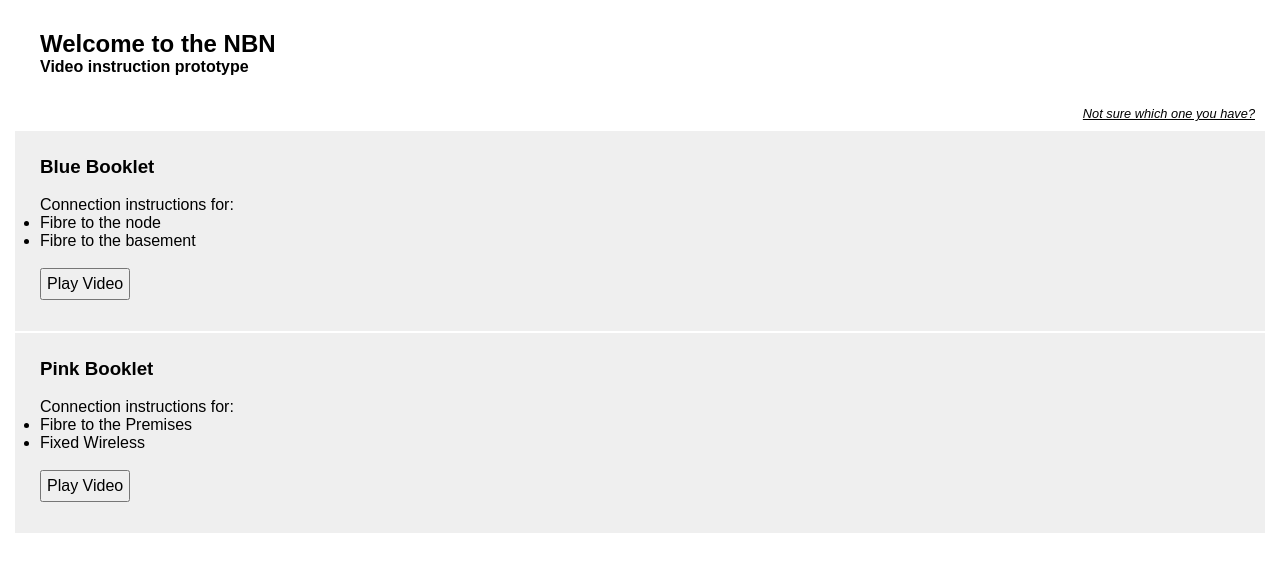
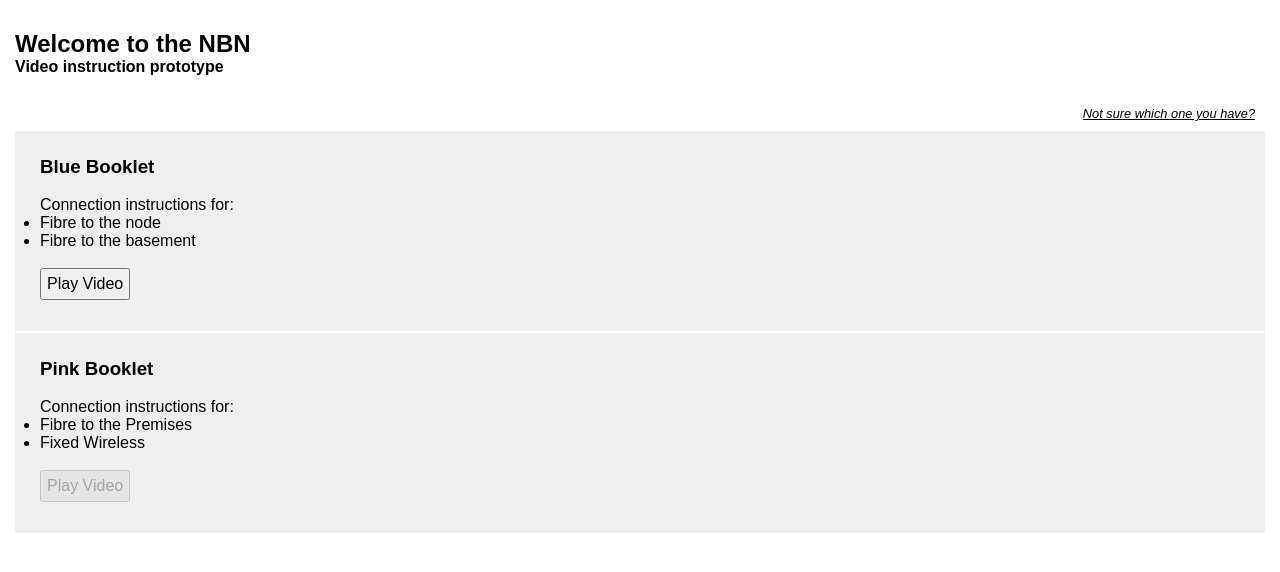
Before and after one commit to mrprkr/nbn-setup, a plain HTML site: page index.html in a window 1280 px wide. Drawn offline with Linux system fonts and the light colour scheme.

Commit message:
Update 2015-07-01T06:57:21.360Z

```diff
--- a/src/css/stylesheet.css
+++ b/src/css/stylesheet.css
@@ -18,9 +18,7 @@
 .heading {
   width: 300px;
   padding-top: 30px;
-  padding-bottom: 30px;
-  padding-left: 25px;
-  padding-right: 25px; }
+  padding-bottom: 30px; }
 
 .notSureHelper {
   margin-right: 10px;
--- a/src/js/templateCache.js
+++ b/src/js/templateCache.js
@@ -1,4 +1,4 @@
-angular.module("templatescache", []).run(["$templateCache", function($templateCache) {$templateCache.put("content.html","\n<div class=\"heading\">\n  <h2>Welcome to the NBN</h2>\n  <h4>Video instruction prototype</h4>\n</div>\n<div class=\"notSureHelper\">\n  <p ng-show=\"!showingHelper\" ng-click=\"showingHelper = !showingHelper\">Not sure which one you have?</p>\n  <p ng-show=\"showingHelper\" ng-click=\"showingHelper = !showingHelper\">hide</p>\n</div>\n<div ng-show=\"showingHelper\" class=\"checkWelcomeLetter\">\n  <p>You can find your connection type on your welcome letter and on the front of your setup booklet.</p><br/>\n</div>\n<div class=\"connectionContainer\">\n  <div class=\"connection\">\n    <div class=\"description\">\n      <h3>Blue Booklet</h3><br/>\n      <p>Connection instructions for:</p>\n      <ul>\n        <li>Fibre to the node</li>\n        <li>Fibre to the basement</li>\n      </ul><br/><a href=\"#/player\">\n        <button>Play Video</button></a>\n    </div>\n  </div>\n  <div class=\"connection\">\n    <div class=\"description\">\n      <h3>Pink Booklet</h3><br/>\n      <p>Connection instructions for:</p>\n      <ul>\n        <li>Fibre to the Premises</li>\n        <li>Fixed Wireless</li>\n      </ul><br/><a href=\"#/player\">\n        <button>Play Video</button></a>\n    </div>\n  </div>\n</div>");
+angular.module("templatescache", []).run(["$templateCache", function($templateCache) {$templateCache.put("content.html","\n<div class=\"heading\">\n  <h2>Welcome to the NBN</h2>\n  <h4>Video instruction prototype</h4>\n</div>\n<div class=\"notSureHelper\">\n  <p ng-show=\"!showingHelper\" ng-click=\"showingHelper = !showingHelper\">Not sure which one you have?</p>\n  <p ng-show=\"showingHelper\" ng-click=\"showingHelper = !showingHelper\">hide</p>\n</div>\n<div ng-show=\"showingHelper\" class=\"checkWelcomeLetter\">\n  <p>You can find your connection type on your welcome letter and on the front of your setup booklet.</p><br/>\n</div>\n<div class=\"connectionContainer\">\n  <div class=\"connection\">\n    <div class=\"description\">\n      <h3>Blue Booklet</h3><br/>\n      <p>Connection instructions for:</p>\n      <ul>\n        <li>Fibre to the node</li>\n        <li>Fibre to the basement</li>\n      </ul><br/><a href=\"#/player\">\n        <button>Play Video</button></a>\n    </div>\n  </div>\n  <div class=\"connection\">\n    <div class=\"description\">\n      <h3>Pink Booklet</h3><br/>\n      <p>Connection instructions for:</p>\n      <ul>\n        <li>Fibre to the Premises</li>\n        <li>Fixed Wireless</li>\n      </ul><br/><a href=\"#/player\">\n        <button disabled=\"disabled\">Play Video</button></a>\n    </div>\n  </div>\n</div>");
 $templateCache.put("header.html","\n<nav><img height=\"30px\" width=\"30px\" alt=\"logo\"/>\n  <p style=\"display:inline; color: #fff\">Nav</p>\n</nav>");
 $templateCache.put("index.html","\n<html ng-app=\"app\" lang=\"en\">\n  <head>\n    <title>NBN Setup</title>\n    <meta charset=\"UTF-8\"/>\n    <meta name=\"viewport\" content=\"initial-scale=1, width=device-width\"/>\n    <link type=\"text/css\" rel=\"stylesheet\" href=\"src/css/stylesheet.css\"/>\n    <script type=\"text/javascript\" src=\"src/js/lib/angular/angular.js\"></script>\n    <script type=\"text/javascript\" src=\"src/js/lib/angular-route/angular-route.js\"></script>\n    <script type=\"text/javascript\" src=\"src/js/lib/angular-touch/angular-touch.js\"></script>\n    <script type=\"text/javascript\" src=\"src/js/templateCache.js\"></script>\n    <script type=\"text/javascript\" src=\"src/js/app.js\"></script>\n  </head>\n  <body>\n    <div class=\"viewcontainer\">\n      <ng-view></ng-view>\n    </div>\n  </body>\n</html>");
 $templateCache.put("video_player.html","<br/><a href=\"#/\">back </a><br/><br/>\n<iframe src=\"https://player.vimeo.com/video/132296072\" width=\"500\" height=\"281\" frameborder=\"0\" webkitallowfullscreen=\"webkitallowfullscreen\" mozallowfullscreen=\"mozallowfullscreen\" allowfullscreen=\"allowfullscreen\"></iframe>");}]);
```
